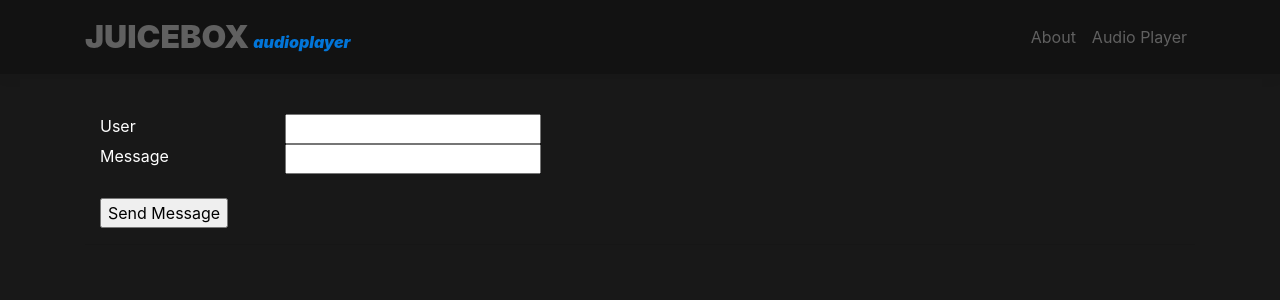
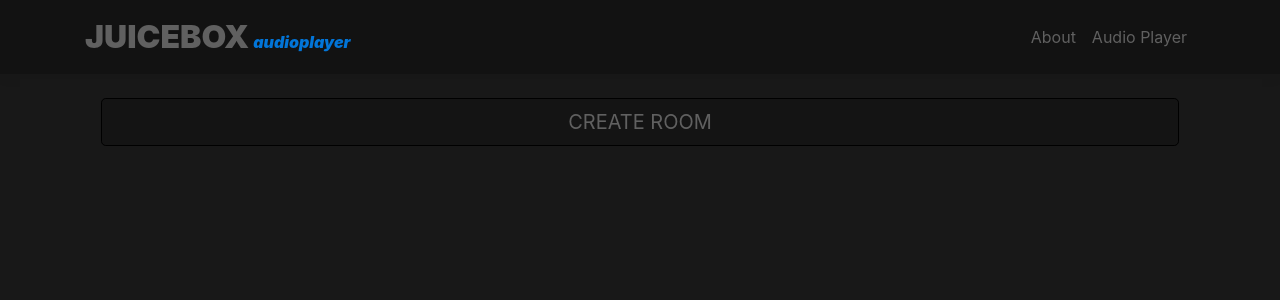
Before and after one commit to kirchoffpt/juicebox, a React (Create React App) app in the folder ClientApp/: page / in a window 1280 px wide. Shown: the top 300 px of the page. Built offline with nearby package versions, Linux system fonts and the light colour scheme.

Commit message:
added input sanitation

```diff
--- a/ClientApp/src/App.js
+++ b/ClientApp/src/App.js
@@ -34,8 +34,14 @@ function Child(props) {
   let {id} = useParams();
 
   if(id.length > 6){
-  id = id.substr(0,6);
-  return <Redirect to={id}/>
+    id = id.substr(0,6);
+    return <Redirect to={id}/>
+  }
+
+  var alphanumid = id.replace(/[^a-zA-Z0-9]/gi,'');
+  if(id !== alphanumid){
+    id = alphanumid;
+    return <Redirect to={id}/>
   }
 
   return (
--- a/ClientApp/src/components/AudioPlayer.js
+++ b/ClientApp/src/components/AudioPlayer.js
@@ -54,6 +54,7 @@ export class AudioPlayer extends Component {
 
     formData.append('file',file);
     formData.append('name',file.name);
+    formData.append('roomId', this.props.roomID);
     this.setState({uploadingSongNames});
     const options = {
       method: 'POST',
@@ -75,7 +76,7 @@ export class AudioPlayer extends Component {
     if(!filename) return;
     //this.audioElement.pause();
     if(seek < 1000) {
-      this.audioElement.src = 'mediahandler/getsong?name='+filename+'&seek='+seek.toString();
+      this.audioElement.src = 'mediahandler/getsong?name='+filename+'&seek='+seek.toString()+"&roomid="+this.props.roomID;
       this.audioElement.play();
     } else {
       this.audioElement.pause();
@@ -85,7 +86,7 @@ export class AudioPlayer extends Component {
   }
 
   async updateSongNames() {
-    const response = await fetch('mediahandler/getsongnames');
+    const response = await fetch('mediahandler/getsongnames?roomid='+this.props.roomID);
     const data = await response.json();
     this.setState({songNames : data});
   }
--- a/ClientApp/src/components/IntroInterface.js
+++ b/ClientApp/src/components/IntroInterface.js
@@ -1,4 +1,6 @@
 import React, { Component } from 'react';
+import { Collapse, Container, Navbar, NavbarBrand, NavbarToggler, NavItem, NavLink } from 'reactstrap';
+import { NavLink as Link } from 'react-router-dom';
 
 export class IntroInterface extends Component {
 
@@ -12,33 +14,7 @@ export class IntroInterface extends Component {
 
     return (
       <div>
-        <div className="container">
-        <div className="row">&nbsp;</div>
-        <div className="row">
-            <div style={{color : "rgb(255,255,255)"}} className="col-2">User</div>
-            <div className="col-4"><input type="text" id="userInput" /></div>
-        </div>
-        <div className="row">
-            <div style={{color : "rgb(255,255,255)"}} className="col-2">Message</div>
-            <div className="col-4"><input type="text" id="messageInput" /></div>
-        </div>
-        <div className="row">&nbsp;</div>
-        <div className="row">
-            <div className="col-6">
-                <input type="button" id="sendButton" value="Send Message" />
-            </div>
-        </div>
-    </div>
-    <div className="row">
-        <div className="col-12">
-            <hr />
-        </div>
-    </div>
-    <div className="row">
-        <div className="col-6">
-            <ul style={{color : "rgb(255,255,255)"}} id="messagesList"></ul>
-        </div>
-    </div>
+        <NavLink tag={Link} to={"/"+Math.random().toString(36).substring(7)}><button className="btn btn-primary btn-lg btn-block">CREATE ROOM</button></NavLink>
       </div>
     );
   }
--- a/ClientApp/src/components/UserList.js
+++ b/ClientApp/src/components/UserList.js
@@ -11,7 +11,7 @@ export class UserList extends Component {
     this.listIdx = 0;
   }
 
-  setCurrSong(songname){
+  setCurrIdx(songname){
     this.setState({ activeIndex: songname })
   }
 
@@ -25,8 +25,9 @@ export class UserList extends Component {
         <UserElement
             key={user}
             index={user}
-            onClick={() => this.setCurrSong(user)}
+            onClick={() => this.setCurrIdx(user)}
             songname={this.props.users[user].songname}
+            seekloc={this.props.users[user].seekloc}
             isActive={user === this.state.activeIndex}
             users={this.props.users}
         ></UserElement>
@@ -61,18 +62,13 @@ class UserElement extends Component {
     var classname = "list-group-item list-group-item-action short-item" + (this.props.isActive ? " active" : "");
     var pillBoxStyle = this.props.isActive ? {backgroundColor: "#1d1d1d"} : null;
     var songname = this.props.songname;
-    var userloc = [];
-    for (const user in this.props.users) {
-      var userinfo = this.props.users[user];
-      if(userinfo.songname === songname) userloc.push(userinfo.seekloc);
-    }
     return (
         <ListGroupItem onClick={this.handleClick} className={classname} style={{paddingTop : 5, paddingBottom : 0}}>
           <span className="badge badge-primary mr-1" style={pillBoxStyle}>{this.props.index}}</span>
           {songname}
           <Slider
             className = "nopadding listgroupseekbar"
-            value={userloc}
+            value={this.props.seekloc}
             aria-labelledby="discrete-slider-small-steps"
             step={10}
             min={0}
```
Also changed, not shown: 2 other files (tests, documents, lock files or other folders).
